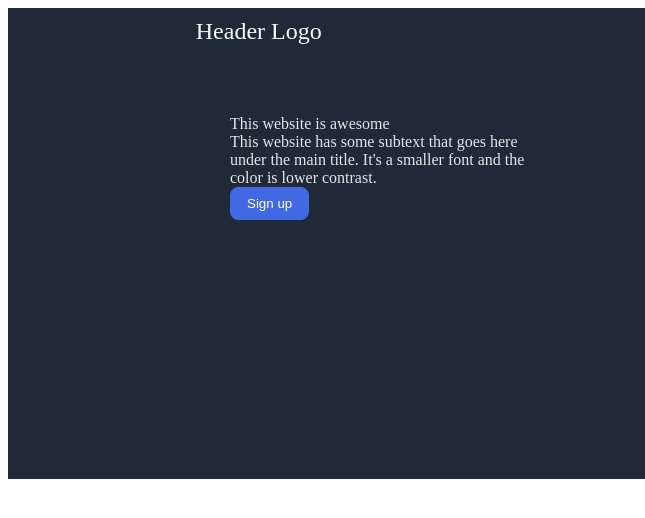
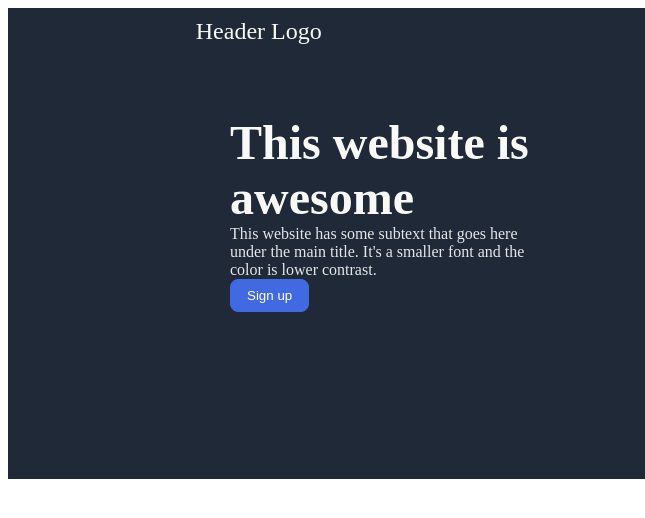
Before and after one commit to ChristopherClure/Project-Landing-Page, a plain HTML site: page index.html in a window 1280 px wide. Shown: the full height of the page, 0-645 px from the left. Drawn offline with Linux system fonts and the light colour scheme.

Commit message:
Font changes

```diff
--- a/index.html
+++ b/index.html
@@ -22,10 +22,10 @@
     <div class="second-container">
       <div class="outside-box">
         <div class="third-container">
-          <div>
+          <div class="main-text">
             This website is awesome
           </div>
-          <div>
+          <div class="hero-secondary-text">
             This website has some subtext that goes here under the main title. It's a smaller font and the color is lower contrast.
           </div>
           <button class="sign-up">Sign up</button>
--- a/style.css
+++ b/style.css
@@ -37,9 +37,13 @@ li {
 .second-container {
   display: flex;
   background-color: #1F2937;
-  color: #E5E7EB;
   flex: 1 1 auto;
   justify-content: center;
+}
+
+.hero-secondary-text {
+  color: #E5E7EB;
+  size: 18px;
 }
 
 .sign-up {
@@ -69,3 +73,9 @@ img {
   width: 400px;
   height: auto;
 }
+
+.main-text {
+  font-size: 48px;
+  font-weight: bolder;
+  color: #F9FAF8;
+}
```
